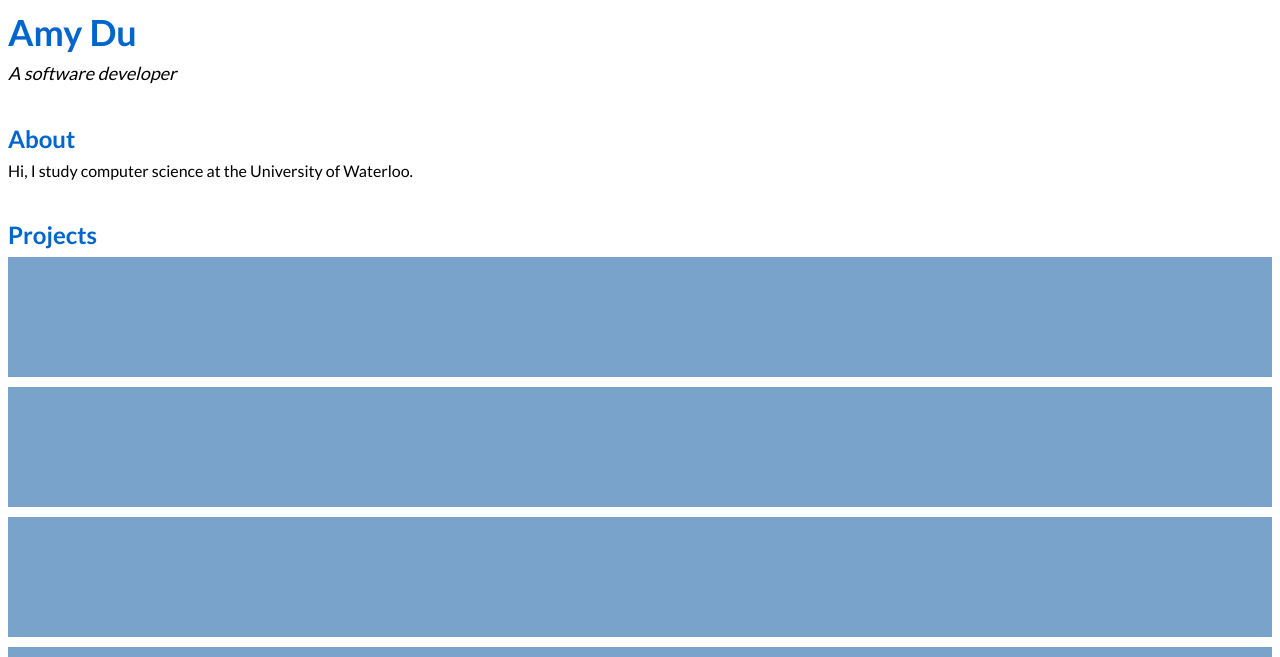
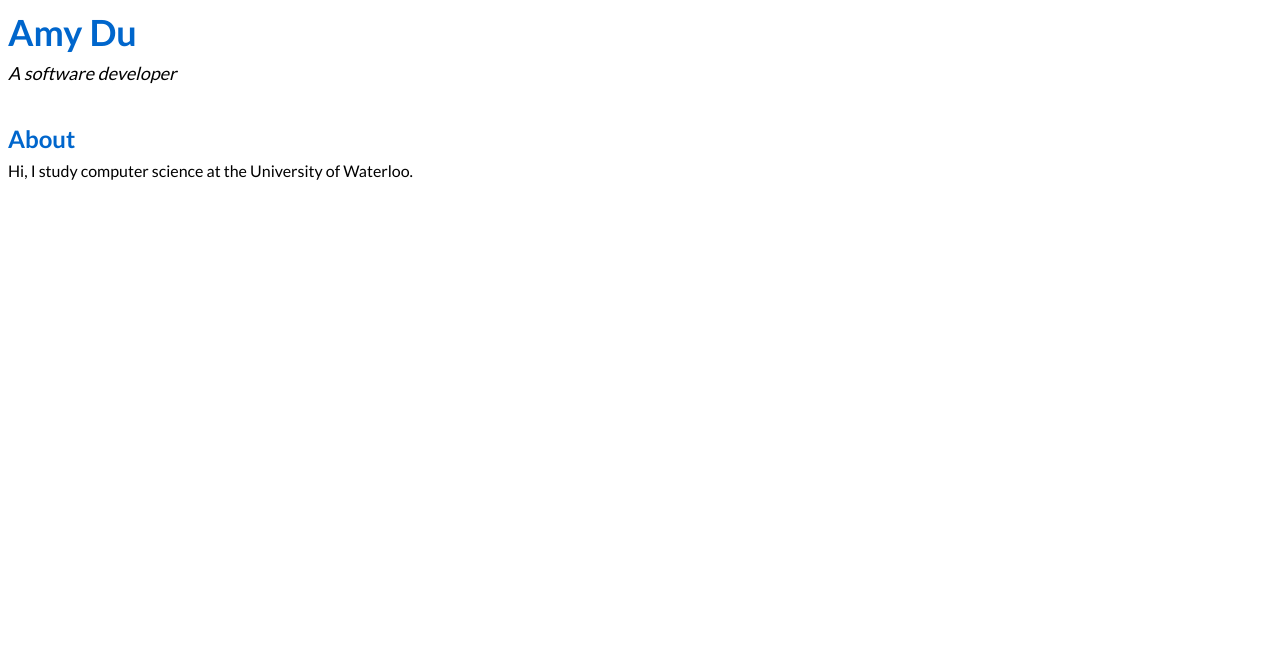
Before and after one commit to yfngdu/yfngdu.github.io, a plain HTML site: page index.html in a window 1280 px wide. Shown: the part 143-800 px from the top of the page. Drawn offline with Linux system fonts and the light colour scheme.

Commit message:
Update index.html

```diff
--- a/index.html
+++ b/index.html
@@ -20,7 +20,7 @@
       <div>
         Hi, I study computer science at the University of Waterloo.
       </div>
-      <h2>
+<!--       <h2>
         Projects
       </h2>
       <div class="project-list">
@@ -32,7 +32,7 @@
         <div class="project"></div>
         <div class="project"></div>
         <div class="project"></div>
-      </div>
+      </div> -->
       </section>
   </body>
 </html>
```
